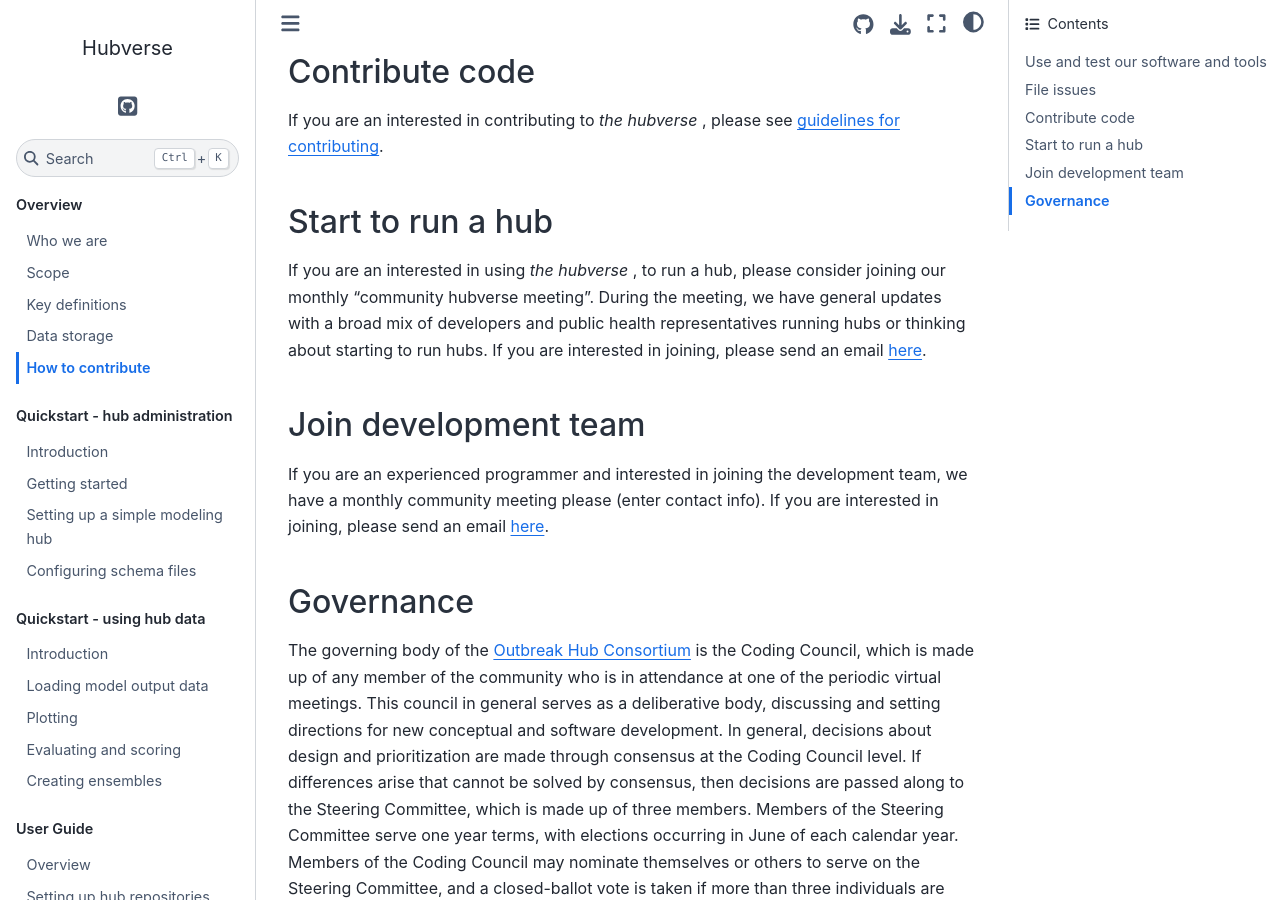
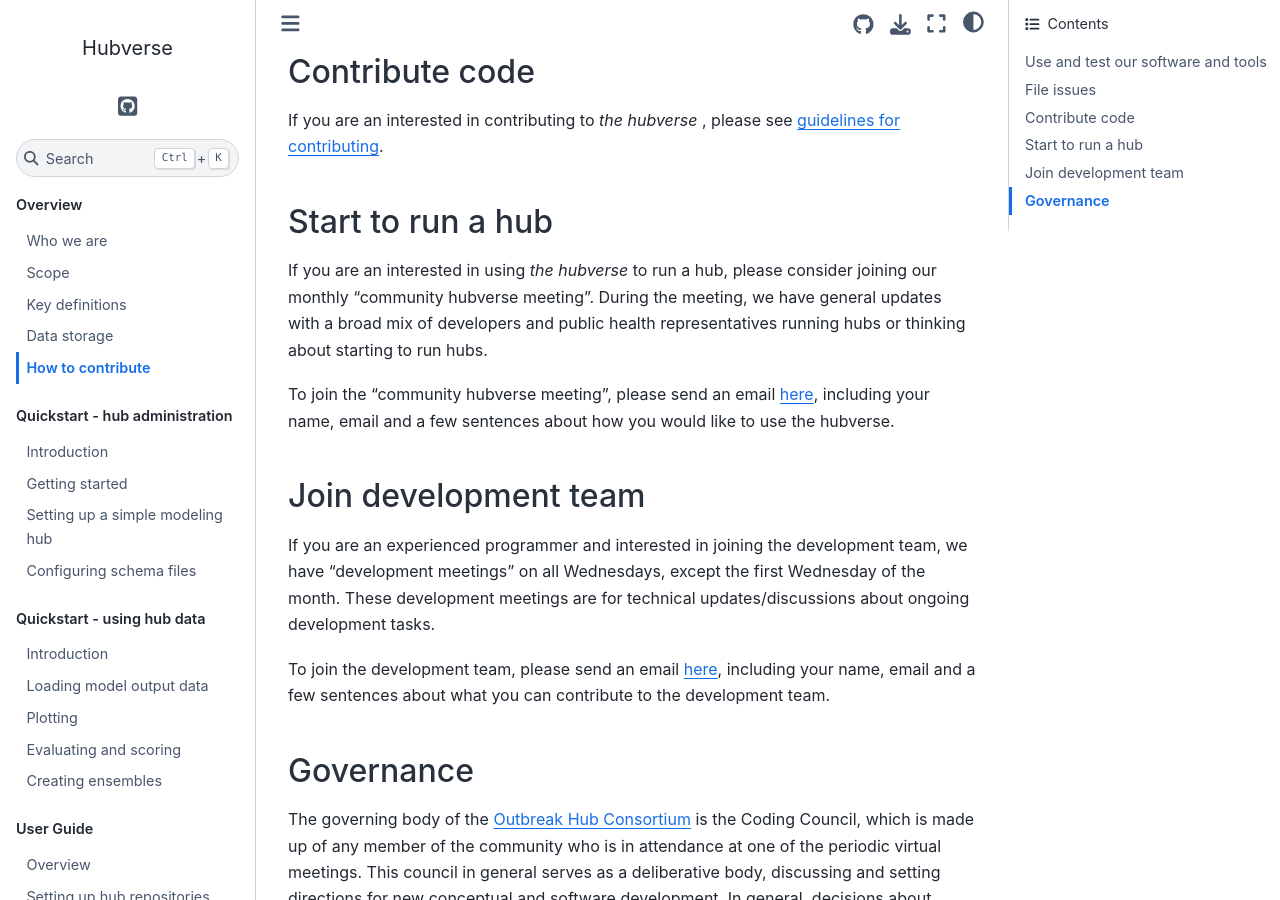
Before and after one commit to hubverse-org/hubDocs, a Sphinx documentation site: the page built from docs/source/overview/contribute.md, in a window 1280 px wide and 900 px high, scrolled down 558 px. Built offline with Sphinx 7.4.7 and the Sphinx Book theme 1.1.4, drawn with Linux system fonts in a browser that asks for light colours; pages that are not in the unit, such as notebooks, are missing from menus.

Commit message:
update language for joining meetings.

```diff
--- a/docs/source/overview/contribute.md
+++ b/docs/source/overview/contribute.md
@@ -16,12 +16,16 @@
 
 ## Start to run a hub
 
-If you are an interested in using  _the hubverse_ , to run a hub, please consider joining our monthly "community hubverse meeting".  During the meeting, we have general updates with a broad mix of developers and public health representatives running hubs or thinking about starting to run hubs. If you are interested in joining, please send an email [here](mailto:mzorn@umass.edu).
+If you are an interested in using  _the hubverse_ to run a hub, please consider joining our monthly "community hubverse meeting".  During the meeting, we have general updates with a broad mix of developers and public health representatives running hubs or thinking about starting to run hubs.
+
+To join the "community hubverse meeting", please send an email [here](mailto:mzorn@umass.edu), including your name, email and a few sentences about how you would like to use the hubverse.
 
 
 ## Join development team
 
-If you are an experienced programmer and interested in joining the development team, we have a monthly community meeting please (enter contact info). If you are interested in joining, please send an email [here](mailto:mzorn@umass.edu).
+If you are an experienced programmer and interested in joining the development team, we have "development meetings" on all Wednesdays, except the first Wednesday of the month. These development meetings are for technical updates/discussions about ongoing development tasks.
+
+To join the development team, please send an email [here](mailto:mzorn@umass.edu), including your name, email and a few sentences about what you can contribute to the development team.
 
 ## Governance
 The governing body of the [Outbreak Hub Consortium](/index.md) is the Coding Council, which is made up of any member of the community who is in attendance at one of the periodic virtual meetings.  This council in general serves as a deliberative body, discussing and setting directions for new conceptual and software development. In general, decisions about design and prioritization are made through consensus at the Coding Council level. If differences arise that cannot be solved by consensus, then decisions are passed along to the Steering Committee, which is made up of three members. Members of the Steering Committee serve one year terms, with elections occurring in June of each calendar year. Members of the Coding Council may nominate themselves or others to serve on the Steering Committee, and a closed-ballot vote is taken if more than three individuals are nominated. The highest three vote-getters serve on the council.
```
